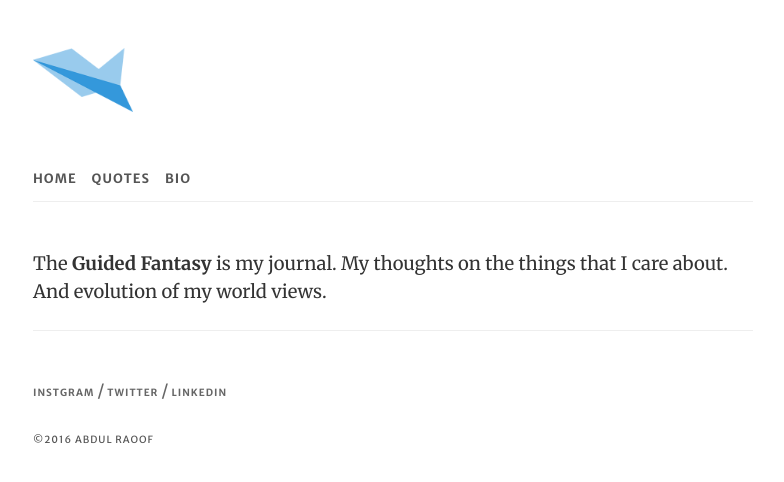
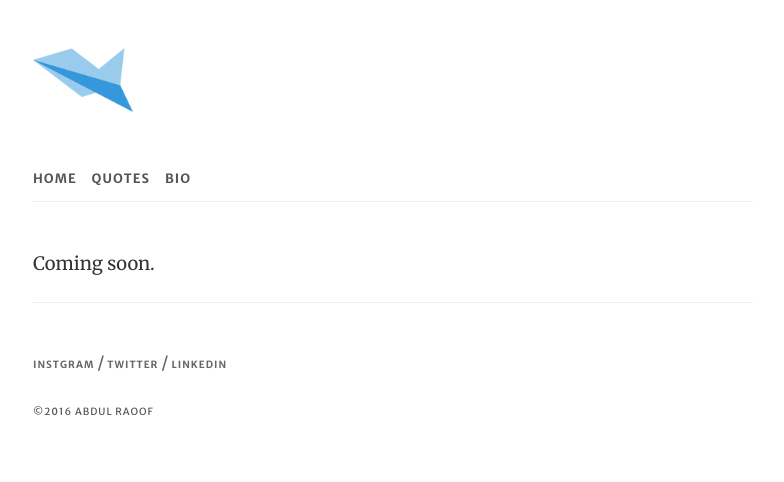
Before and after one commit to abdulraoof/abdulraoof.github.io, a Jekyll site: the page built from journal.html, in a window 1280 px wide. Shown: the top 482 px of the page, without its empty margins (247-1031 px from the left). Built offline with Jekyll 4.4.1, drawn with Linux system fonts in a browser that asks for light colours; nearby versions of some CDN libraries.

Commit message:
added books, modified bio

```diff
--- a/css/main.scss
+++ b/css/main.scss
@@ -112,7 +112,7 @@ ul {
   list-style-type: circle;
   li{
     padding-bottom: 8px;
-    padding-left: 8px;
+//    padding-left: 8px;
   }
 }
 
--- a/index.html
+++ b/index.html
@@ -5,4 +5,4 @@ layout: default
 <p class="lead">I am Abdul Raoof.</p>
 <p class="lead">A designer from India.</p>
 <p class="lead">Currently working with <a href="https://www.informatica.com/">Informatica</a>.</p>
-<p class="lead">My journal is called <a href="{{site.baseurl}}/journal">Guided Fantasy</a>.</p>
+<p class="lead">I <a href="{{site.baseurl}}/books">read</a>. I <a href="{{site.baseurl}}/journal">write</a>, and <a href="https://www.instagram.com/guidedfantasy/">I travel</a>.</p>
--- a/journal.html
+++ b/journal.html
@@ -3,5 +3,5 @@ layout: default
 ---
 
 <p class="lead">
-	The <em>Guided Fantasy</em> is my journal. My thoughts on the things that I care about. And evolution of my world views.
+    Coming soon.
 </p>
--- a/writings.html
+++ /dev/null
@@ -1,5 +0,0 @@
----
-layout: default
----
-
-<h2>You are reading and I am writing.</h2>
```
Also changed, not shown: books.html (added, +32 -0 lines).
